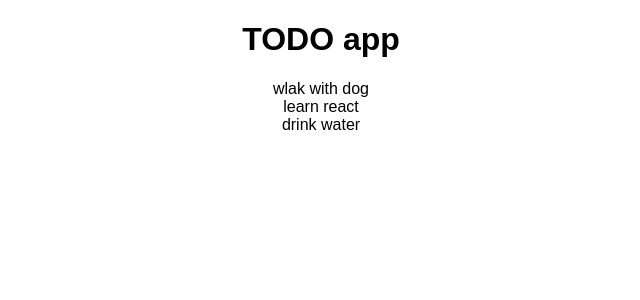
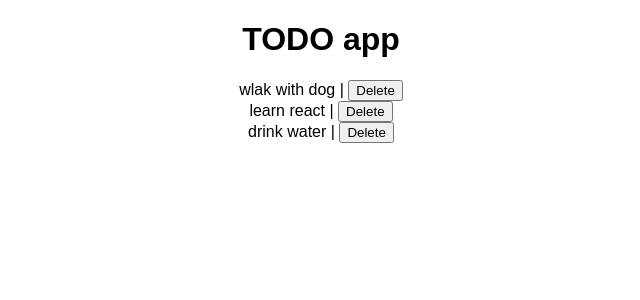
Before and after one commit to MacRayy/react-todo-app, a React (Create React App) app in the folder to-do-app/: page / in a window 1280 px wide. Shown: the top 300 px of the page, without its empty margins (319-959 px from the left). Built offline with nearby package versions, Linux system fonts and the light colour scheme.

Commit message:
feat(todo-item): create separate file render todo items

```diff
--- a/to-do-app/src/App.js
+++ b/to-do-app/src/App.js
@@ -1,6 +1,7 @@
 import React, { Component } from 'react'
-import logo from './logo.svg'
 import './App.css'
+
+import TodoItem from './todo-item'
 
 const todos = [
 	{
@@ -50,9 +51,10 @@ class App extends Component {
 				{
 					this.state.todos.map(todo => {
 						return (
-							<div key={todo.id}>
-								<span>{todo.name}</span>
-							</div>
+							<TodoItem
+								key={todo.id}
+								{...todo}
+							/>
 						)
 					})
 				}
--- /dev/null
+++ b/to-do-app/src/todo-item.js
@@ -0,0 +1,18 @@
+import React, { Component } from 'react'
+
+class TodoItem extends Component {
+
+	render() {
+		const { name, id, done } = this.props
+
+		return (
+			<div>
+				<span>{name}</span>
+				{` | `}
+				<button>Delete</button>
+			</div>
+		)
+	}
+}
+
+export default TodoItem
```
